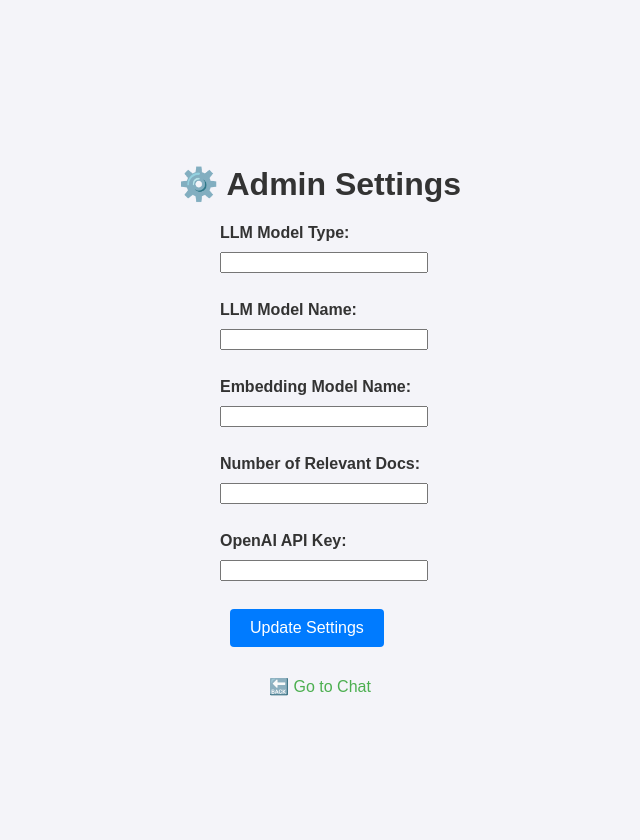
After one commit to enricollen/rag-conversational-agent, a Flask app: template templates/admin.html in a window 1280 px wide. The commit adds this page. Shown: the whole page, without its empty margins (320-960 px from the left). Run offline with Flask 3, Linux system fonts and the light colour scheme; the template is opened without the code that fills it, so the values that code supplies are empty; parts of the project's set-up code (start-up, migrations or seed data) failed here and were passed over.

Commit message:
added admin settings page inside web UI, so that it is now possible to change the parameters interactively from the web page instead of modifying .env file each time

```diff
--- a/app.py
+++ b/app.py
@@ -1,4 +1,4 @@
-from flask import Flask, request, render_template, jsonify
+from flask import Flask, request, render_template, jsonify, redirect, url_for
 from llm.llm_factory import LLMFactory
 from retrieval.rag_retriever import RAGRetriever
 from dotenv import load_dotenv
@@ -7,7 +7,7 @@ import os
 load_dotenv()
 
 CHROMA_PATH = os.getenv('CHROMA_PATH')
-LLM_MODEL_NAME = os.getenv('LLM_MODEL_NAME') # 'gpt-3.5-turbo', 'GPT-4o' or local LLM like 'llama3:8b'
+LLM_MODEL_NAME = os.getenv('LLM_MODEL_NAME') # OpenAI LLMs like 'gpt-3.5-turbo', 'GPT-4o' or local LLM like 'llama3:8b', 'phi3:mini', 'gemma2', etc.
 LLM_MODEL_TYPE = os.getenv('LLM_MODEL_TYPE')  # 'ollama' or 'gpt'
 EMBEDDING_MODEL_NAME = os.getenv('EMBEDDING_MODEL_NAME') # 'ollama' or 'openai'
 NUM_RELEVANT_DOCS = int(os.getenv('NUM_RELEVANT_DOCS'))
@@ -24,6 +24,23 @@ llm_model = LLMFactory.create_llm(model_type=LLM_MODEL_TYPE, model_name=LLM_MODE
 @app.route('/')
 def index():
     return render_template('index.html')
+
+@app.route('/admin')
+def admin():
+    return render_template('admin.html', chroma_path=CHROMA_PATH, llm_model_name=LLM_MODEL_NAME,
+                           llm_model_type=LLM_MODEL_TYPE, embedding_model_name=EMBEDDING_MODEL_NAME,
+                           num_relevant_docs=NUM_RELEVANT_DOCS, openai_api_key=OPENAI_API_KEY)
+
+@app.route('/update_settings', methods=['POST'])
+def update_settings():
+    global CHROMA_PATH, LLM_MODEL_NAME, LLM_MODEL_TYPE, EMBEDDING_MODEL_NAME, NUM_RELEVANT_DOCS, OPENAI_API_KEY
+    CHROMA_PATH = request.form['chroma_path']
+    LLM_MODEL_NAME = request.form['llm_model_name']
+    LLM_MODEL_TYPE = request.form['llm_model_type']
+    EMBEDDING_MODEL_NAME = request.form['embedding_model_name']
+    NUM_RELEVANT_DOCS = int(request.form['num_relevant_docs'])
+    OPENAI_API_KEY = request.form['openai_api_key']
+    return redirect(url_for('admin'))
 
 @app.route('/query', methods=['POST'])
 def query():
--- a/static/styles.css
+++ b/static/styles.css
@@ -9,6 +9,26 @@ body {
     align-items: center;
     justify-content: center;
     height: 100vh;
+}
+
+.header {
+    display: flex;
+    justify-content: space-between;
+    width: 100%;
+    max-width: 600px;
+    align-items: center;
+    margin-bottom: 20px;
+}
+
+.settings-link {
+    font-size: 24px;
+    text-decoration: none;
+    color: #333;
+    margin-left: auto;
+}
+
+.settings-link:hover {
+    color: #007BFF;
 }
 
 #chat-container {
@@ -72,3 +92,53 @@ button {
 button:hover {
     background-color: #0056b3;
 }
+
+h1 {
+    color: #333;
+}
+
+label {
+    font-weight: bold;
+}
+
+#admin-container {
+    margin-bottom: 20px;
+    width: 100%;
+    box-sizing: border-box;
+}
+
+#admin-container label,
+#admin-container input {
+    display: block;
+    margin-bottom: 10px;
+    width: 100%;
+    max-width: 600px;
+}
+
+button:hover {
+    background-color: #45a049;
+}
+
+a {
+    display: block;
+    margin-top: 10px;
+    color: #4CAF50;
+    text-decoration: none;
+}
+
+a:hover {
+    text-decoration: underline;
+}
+
+.admin-link {
+    display: block;
+    margin-top: 20px;
+    color: #4CAF50;
+    text-decoration: none;
+    font-weight: bold;
+    text-align: center;
+}
+
+.admin-link:hover {
+    text-decoration: underline;
+}
--- /dev/null
+++ b/templates/admin.html
@@ -0,0 +1,33 @@
+<!DOCTYPE html>
+<html lang="en">
+<head>
+    <meta charset="UTF-8">
+    <meta name="viewport" content="width=device-width, initial-scale=1.0">
+    <title>⚙️ Admin Settings</title>
+    <link rel="stylesheet" href="../static/styles.css">
+</head>
+<body>
+    <h1>⚙️ Admin Settings</h1>
+    <form action="{{ url_for('update_settings') }}" method="POST">
+        <div id="admin-container">
+            <label for="llm_model_type">LLM Model Type:</label>
+            <input type="text" id="llm_model_type" name="llm_model_type" value="{{ llm_model_type }}"><br>
+
+            <label for="llm_model_name">LLM Model Name:</label>
+            <input type="text" id="llm_model_name" name="llm_model_name" value="{{ llm_model_name }}"><br>
+
+            <label for="embedding_model_name">Embedding Model Name:</label>
+            <input type="text" id="embedding_model_name" name="embedding_model_name" value="{{ embedding_model_name }}"><br>
+
+            <label for="num_relevant_docs">Number of Relevant Docs:</label>
+            <input type="number" id="num_relevant_docs" name="num_relevant_docs" value="{{ num_relevant_docs }}"><br>
+
+            <label for="openai_api_key">OpenAI API Key:</label>
+            <input type="text" id="openai_api_key" name="openai_api_key" value="{{ openai_api_key }}"><br>
+
+            <button type="submit">Update Settings</button>
+        </div>
+    </form>
+    <a href="{{ url_for('index') }}">🔙 Go to Chat</a>
+</body>
+</html>
```
Also changed, not shown: templates/index.html (+5 -2 lines).
